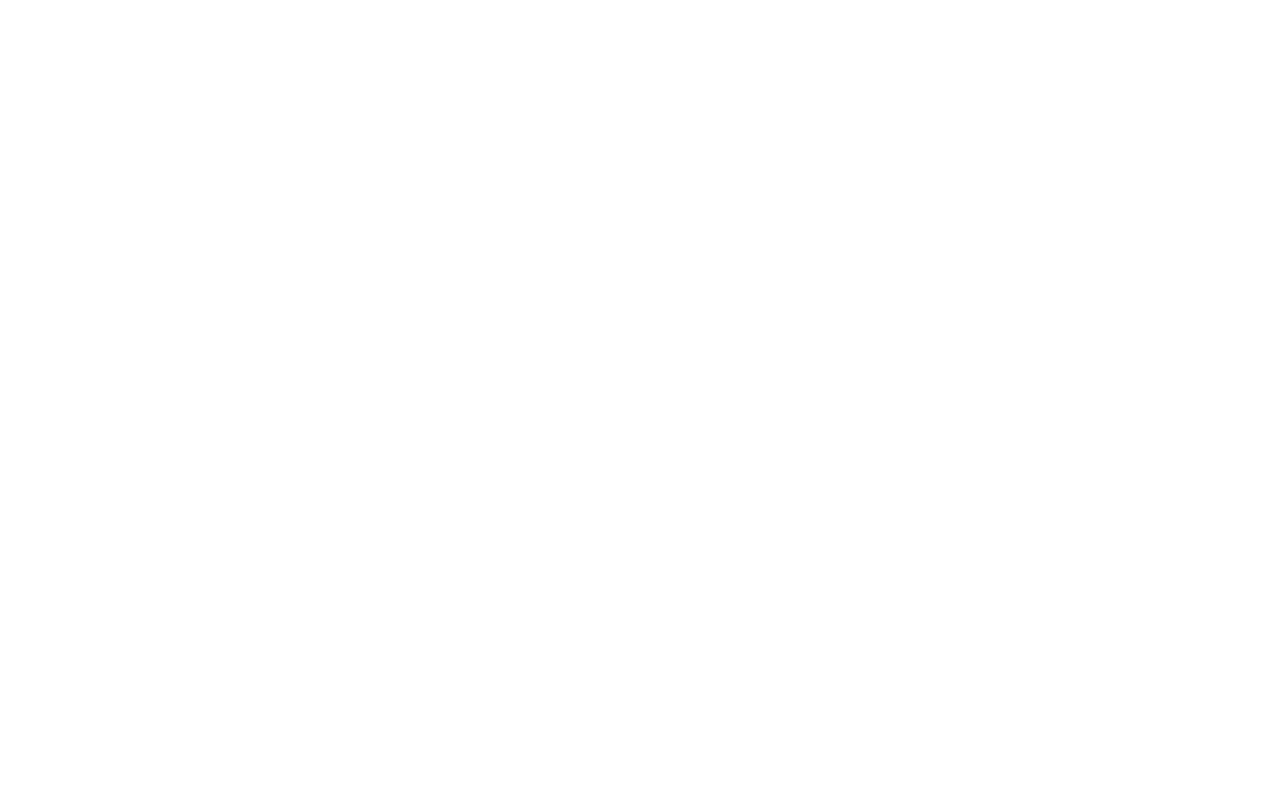
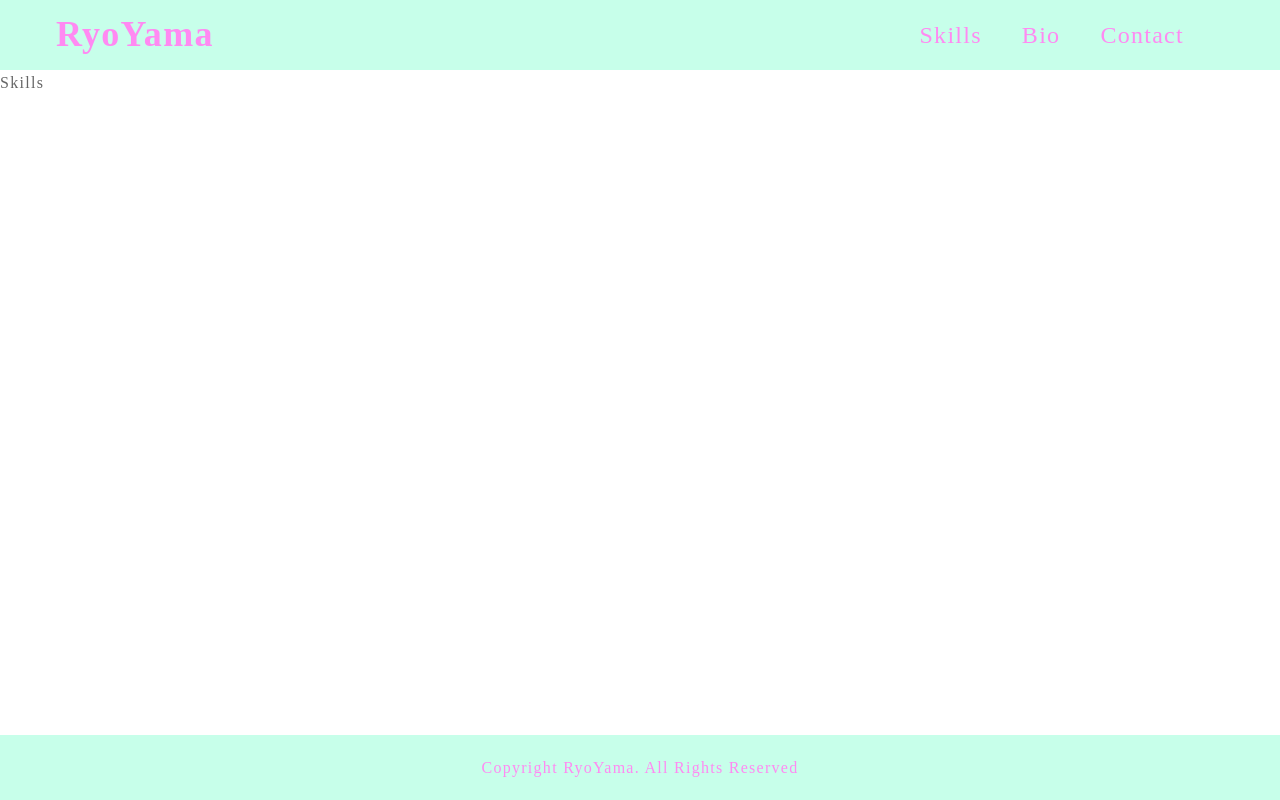
Before and after one commit to RyoYamashiro/react-portfolio-myself, a React (Create React App) app: page /skills in a window 1280 px wide. Built offline with nearby package versions, Linux system fonts and the light colour scheme; a web font is replaced by a local one.

Commit message:
ルーティング設定済み(Home, Skills, Bio, Contact)

```diff
--- a/src/App.js
+++ b/src/App.js
@@ -1,19 +1,19 @@
 import React from 'react';
-import { Route, Switch, withRouter } from 'react-router-dom';
+import {withRouter } from 'react-router-dom';
 import routes from './routes';
+import Header from './components/Header';
+import Footer from './components/Footer';
+import Main from './components/Main';
 
 const App = () => {
     return (
-         <Switch>
-             {routes.map((route, idx) => (
-                <Route
-                    path={route.path}
-                    exact={route.exact}
-                    component={route.component}
-                    key={idx}
-                />
-             ))}
-          </Switch>
+      <>
+        <Header />
+        <Main />
+
+        <Footer />
+
+      </>
     );
 };
 
--- a/src/components/Header.js
+++ b/src/components/Header.js
@@ -28,8 +28,8 @@
       <nav className={ClassNameHamburger}>
 
         <ul className="menu">
-          <li className="menu-item"><a className="menu-link" href="#skills" onClick={handleClickCloseMenu} >Skills</a></li>
-          <li className="menu-item"><a className="menu-link" href="#bio" onClick={handleClickCloseMenu} >Bio</a></li>
+          <li className="menu-item"><Link className="menu-link" to="/skills" onClick={handleClickCloseMenu} >Skills</Link></li>
+          <li className="menu-item"><Link className="menu-link" to="/bio" onClick={handleClickCloseMenu} >Bio</Link></li>
           <li className="menu-item"><Link className="menu-link" to="/contact" onClick={handleClickCloseMenu}>Contact</Link></li>
         </ul>
       </nav>
--- a/src/components/Main.js
+++ b/src/components/Main.js
@@ -1,9 +1,19 @@
 import React from 'react';
-
+import { Route, Switch } from 'react-router-dom';
+import routes from '../routes';
 function Main(){
   return (
     <main className="main">
-      Main
+    <Switch>
+        {routes.map((route, idx) => (
+           <Route
+               path={route.path}
+               exact={route.exact}
+               component={route.component}
+               key={idx}
+           />
+      ))}
+   </Switch>
     </main>
   )
 }
--- /dev/null
+++ b/src/pages/Bio.js
@@ -0,0 +1,8 @@
+
+
+function Bio(){
+  return (
+    <div>Bio</div>
+  );
+}
+export default Bio;
--- a/src/pages/Home.js
+++ b/src/pages/Home.js
@@ -1,13 +1,9 @@
-import Header from '../components/Header';
-import Footer from '../components/Footer';
-import Main from '../components/Main';
+
 
 function Home() {
   return (
-    <div className="App">
-      <Header />
-      <Main />
-      <Footer />
+    <div>
+      Home
     </div>
   );
 }
--- /dev/null
+++ b/src/pages/Skills.js
@@ -0,0 +1,8 @@
+
+
+function Skills(){
+  return (
+    <div>Skills</div>
+  );
+}
+export default Skills;
--- a/src/routes.js
+++ b/src/routes.js
@@ -1,8 +1,12 @@
 import Home from './pages/Home';
+import Skills from './pages/Skills';
+import Bio from './pages/Bio';
 import Contact from './pages/Contact';
 
 const routes = [
     { path: '/', component: Home, exact : true },
+    { path: '/skills', component: Skills},
+    { path: '/bio', component: Bio},
     { path: '/contact', component: Contact,},
 ];
 
```
